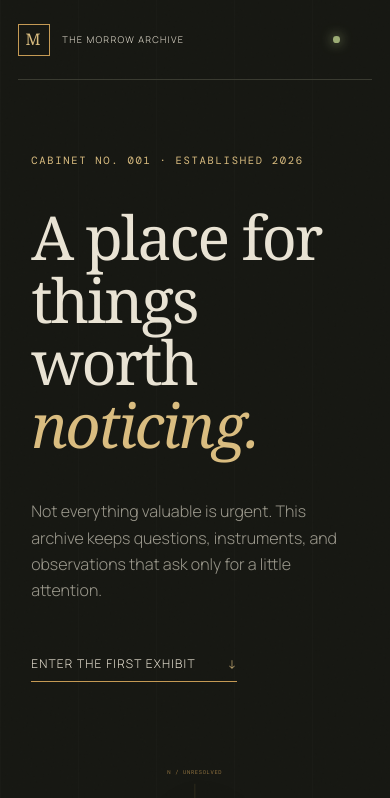
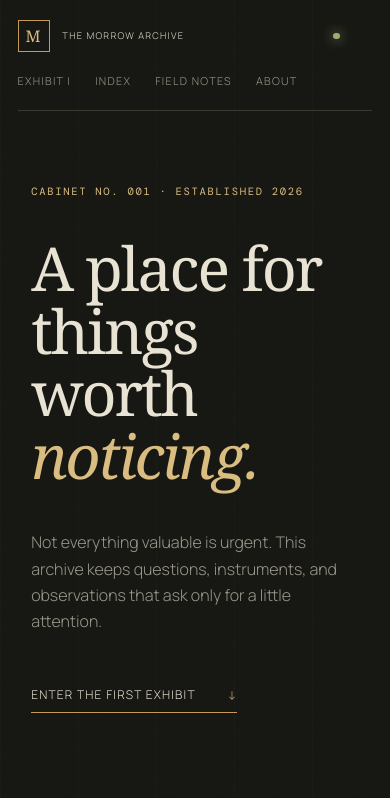
Before and after one commit to Flickwire-Agent/morrow-archive, a website built with Vite: page index.html in a window 390 px wide. Shown: the top 798 px of the page. Built offline with nearby package versions, Linux system fonts and the light colour scheme; a web font is replaced by a local one.

Commit message:
fix(archive): preserve navigation on narrow screens

```diff
--- a/src/styles.css
+++ b/src/styles.css
@@ -632,11 +632,18 @@ footer span {
   .masthead {
     grid-template-columns: 1fr auto;
     min-height: 5rem;
+    padding: 1.25rem 0;
+    row-gap: 1.25rem;
   }
   .masthead nav {
-    display: none;
+    grid-row: 2;
+    grid-column: 1 / -1;
+    flex-wrap: wrap;
+    gap: 0.75rem 1.5rem;
   }
   .archive-time {
+    grid-row: 1;
+    grid-column: 2;
     font-size: 0;
   }
   .status-dot {
```
Also changed, not shown: tests/keyboard.spec.ts (+19 -0 lines), README.md.
